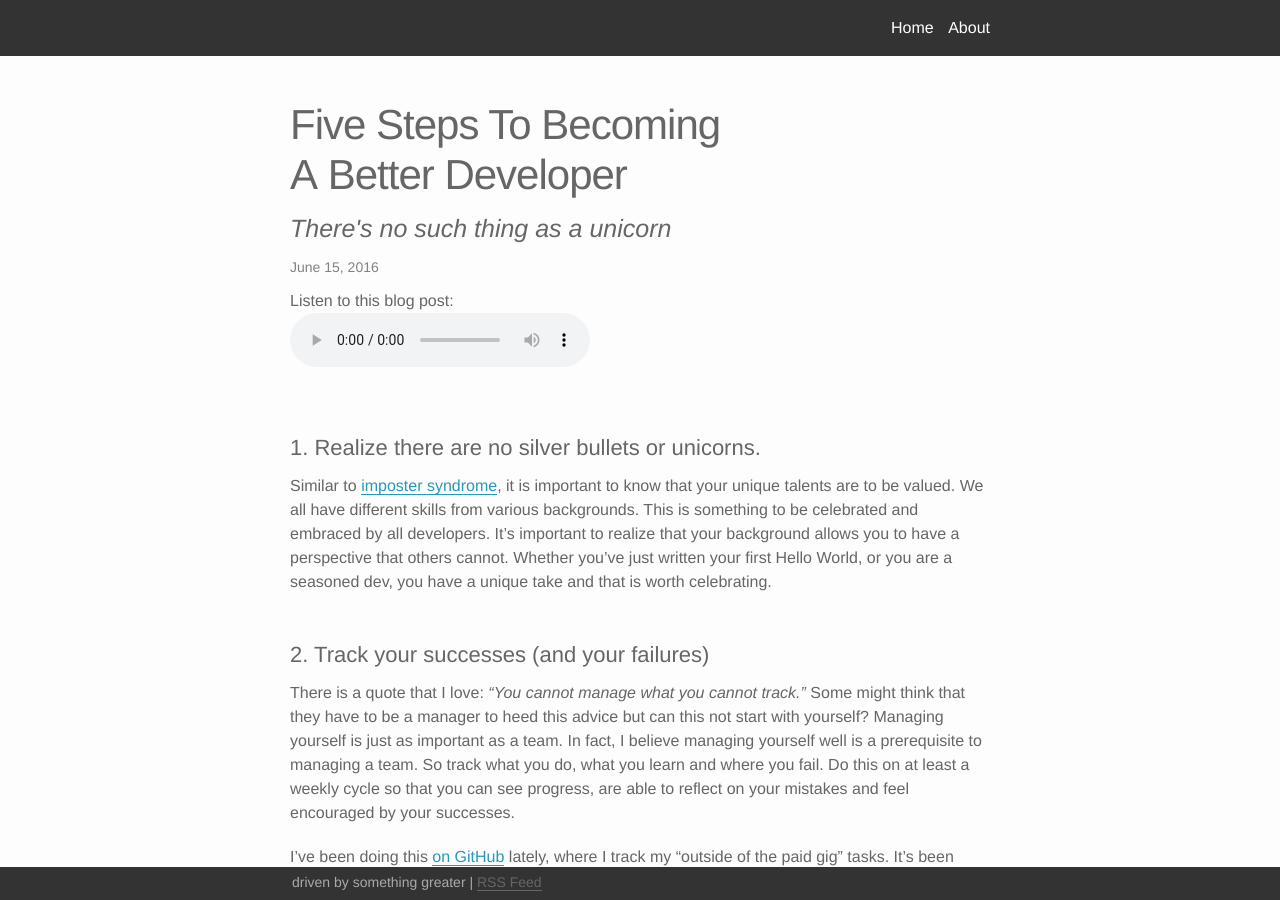
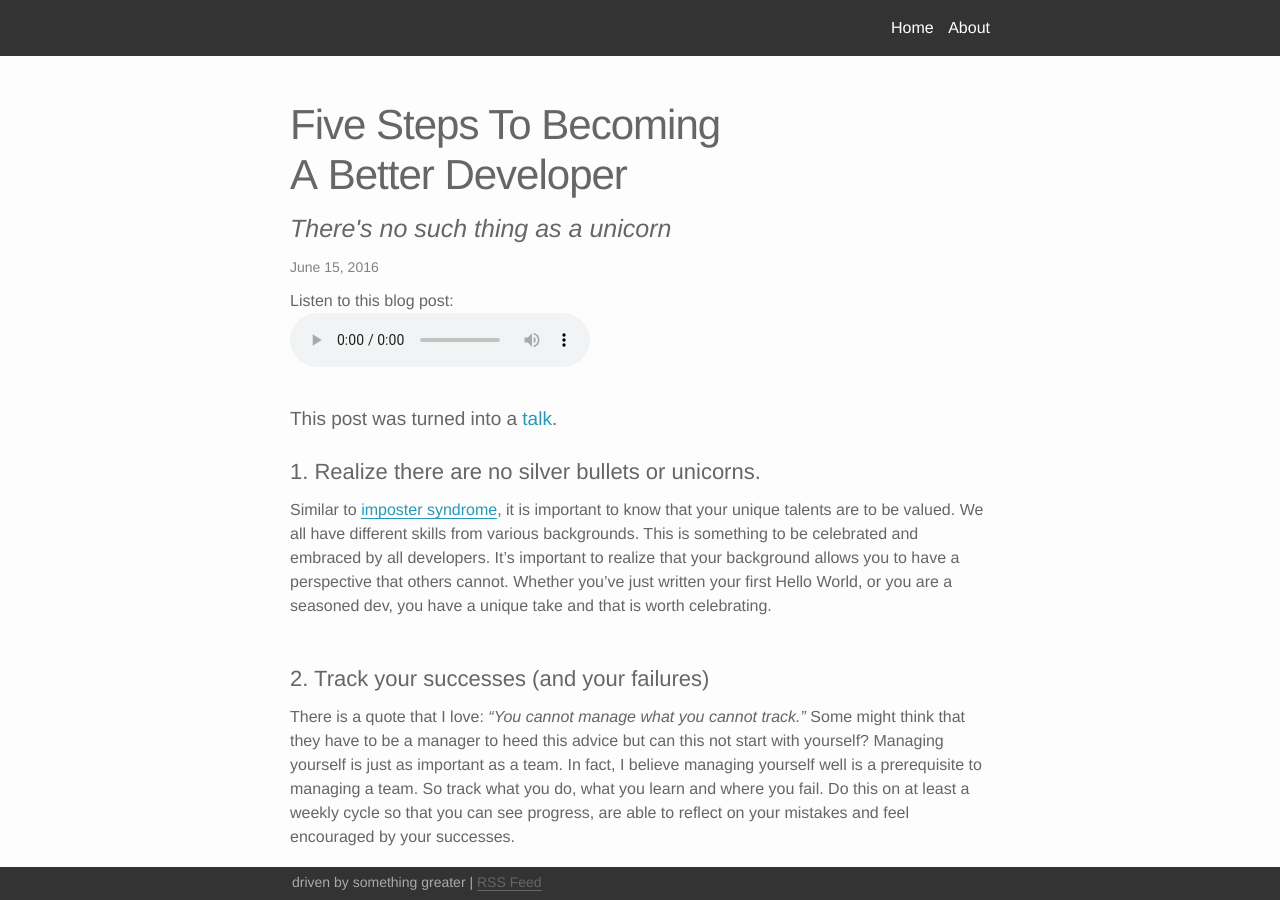
Before and after one commit to peterramsing/personal-site, a Jekyll site: the page built from _posts/2016-06-15-five-steps-to-becoming-a-better-developer.md, in a window 1280 px wide and 900 px high. Built offline with Jekyll 4.4.1, drawn with Linux system fonts in a browser that asks for light colours; nearby versions of some CDN libraries.

Commit message:
Adds links to talk for five steps post

```diff
--- a/_posts/2016-06-15-five-steps-to-becoming-a-better-developer.md
+++ b/_posts/2016-06-15-five-steps-to-becoming-a-better-developer.md
@@ -11,6 +11,7 @@ social_description: Peter's take on five things that he's learned have helped hi
 keywords: Web, Developer, Imposter Syndrome, Leadership
 audio: five-steps-to-becoming-a-better-developer
 ---
+### This post was turned into a [talk]({{ site.baseurl }}/devsigner2016).
 
 ## 1. Realize there are no silver bullets or unicorns.
 
```
